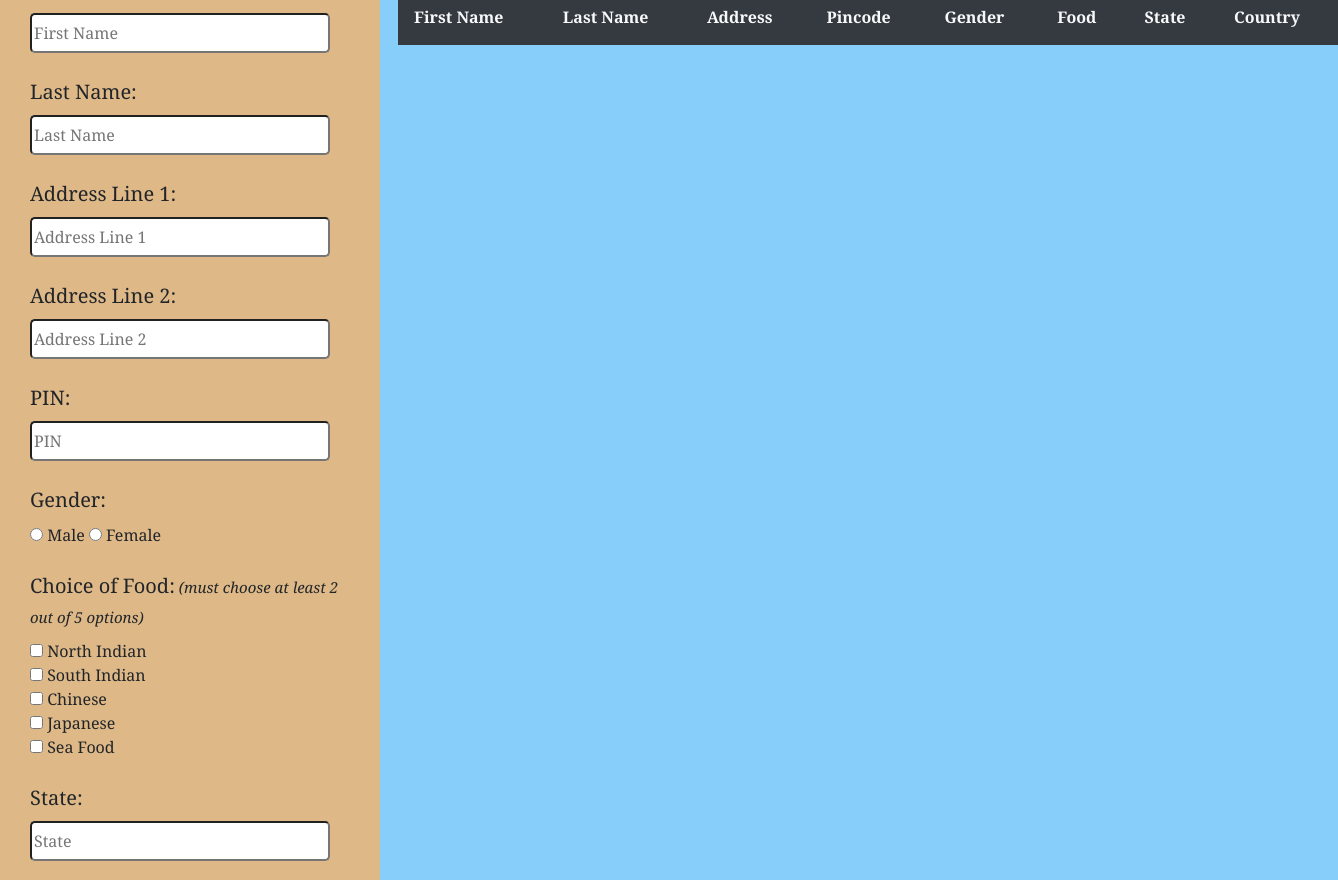
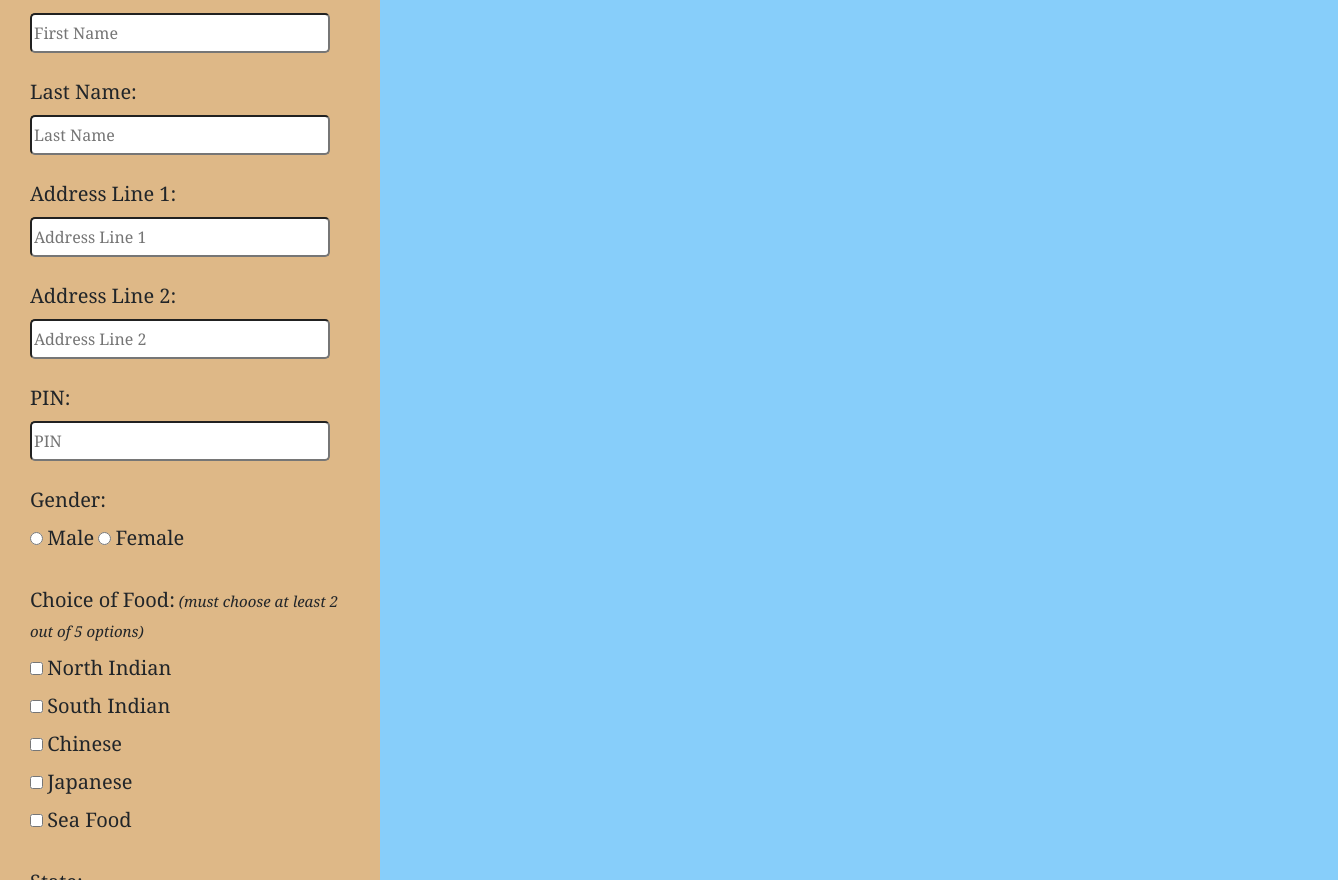
Before and after one commit to MManimekalai/HTML-Form, a plain HTML site: page index.html in a window 1280 px wide. Shown: the part 117-997 px from the top of the page, 1338 px wide, since content can reach past the window. Drawn offline with nearby package versions, Linux system fonts and the light colour scheme.

Commit message:
Update index.html

```diff
--- a/index.html
+++ b/index.html
@@ -1,6 +1,5 @@
 <!DOCTYPE html>
 <html lang="en">
-
 <head>
     <meta charset="UTF-8">
     <meta http-equiv="X-UA-Compatible" content="IE=edge">
@@ -10,49 +9,52 @@
         integrity="sha384-TX8t27EcRE3e/ihU7zmQxVncDAy5uIKz4rEkgIXeMed4M0jlfIDPvg6uqKI2xXr2" crossorigin="anonymous">
     <link rel="stylesheet" href="index.css">
 </head>
-
 <body>
     <div class="container">
         <div class="row">
-            <div class="col-sm-4 ">
-                <form>
+            <div class="col-sm-4">
+                <form id="myForm">
                     <h2 class="h3">FORM SUBMISSION:</h2>
                     <label for="fname">First Name:</label><br>
-                    <input type="text" name="fname" id="fname" placeholder="First Name"><br><br>
+                    <input type="text" name="fname" id="fname" placeholder="First Name" required><br><br>
 
                     <label for="lname">Last Name:</label><br>
-                    <input type="text" name="lname" id="lname" placeholder="Last Name"><br><br>
+                    <input type="text" name="lname" id="lname" placeholder="Last Name" required><br><br>
 
                     <label for="address1">Address Line 1:</label><br>
-                    <input type="text" name="address1" id="address1" placeholder="Address Line 1"><br><br>
+                    <input type="text" name="address1" id="address1" placeholder="Address Line 1" required><br><br>
 
                     <label for="address2">Address Line 2:</label><br>
-                    <input type="text" name="address2" id="address2" placeholder="Address Line 2"><br><br>
+                    <input type="text" name="address2" id="address2" placeholder="Address Line 2" required><br><br>
 
                     <label for="pin">PIN:</label><br>
-                    <input type="number" name="pin" id="pin" placeholder="PIN"><br><br>
+                    <input type="number" name="pin" id="pin" placeholder="PIN" required><br><br>
 
                     <label for="gender">Gender:</label><br>
-                    <input type="radio" name="gender" id="gender" value="Male"> Male
-                    <input type="radio" name="gender" id="gender" value="Female"> Female <br><br>
+                    <div>
+                        <input type="radio" name="gender" id="male" value="Male" required> <label for="male">Male</label>
+                        <input type="radio" name="gender" id="female" value="Female" required> <label for="female">Female</label>
+                    </div><br>
 
                     <label for="food">Choice of Food:<span style="font-weight: lighter;"> (must choose at least 2 out of 5 options)</span></label>
-                    <input type="checkbox" name="food" id="food" value="North Indian"> North Indian <br>
-                    <input type="checkbox" name="food" id="food" value="South Indian"> South Indian <br>
-                    <input type="checkbox" name="food" id="food" value="Chinese"> Chinese <br>
-                    <input type="checkbox" name="food" id="food" value="Japanese"> Japanese <br>
-                    <input type="checkbox" name="food" id="food" value="Sea Food"> Sea Food <br><br>
+                    <div>
+                        <input type="checkbox" name="food" id="food1" value="North Indian"> <label for="food1">North Indian</label> <br>
+                        <input type="checkbox" name="food" id="food2" value="South Indian"> <label for="food2">South Indian</label> <br>
+                        <input type="checkbox" name="food" id="food3" value="Chinese"> <label for="food3">Chinese</label> <br>
+                        <input type="checkbox" name="food" id="food4" value="Japanese"> <label for="food4">Japanese</label> <br>
+                        <input type="checkbox" name="food" id="food5" value="Sea Food"> <label for="food5">Sea Food</label> <br>
+                    </div><br>
 
                     <label for="state">State:</label><br>
-                    <input type="text" name="state" id="state" placeholder="State"><br><br>
+                    <input type="text" name="state" id="state" placeholder="State" required><br><br>
 
                     <label for="country">Country:</label><br>
-                    <input type="text" name="country" id="country" placeholder="Country"><br><br>
+                    <input type="text" name="country" id="country" placeholder="Country" required><br><br>
 
                     <button type="submit" id="submit" class="btn btn-dark">Submit</button>
                 </form>
             </div>
-            <div class="col-sm-8 col-md-8 col-lg-8 ">
+            <div class="col-sm-8 col-md-8 col-lg-8" id="right-panel" style="display: none;">
                 <h1 class="h1">Temporary Database</h1>
                 <table>
                     <thead class="bg-dark text-light">
@@ -67,14 +69,11 @@
                             <th>Country</th>
                         </tr>
                     </thead>
-                    <tbody class="tbody" id="tbody">
-
-                    </tbody>
+                    <tbody id="tbody"></tbody>
                 </table>
             </div>
         </div>
     </div>
     <script src="script.js"></script>
 </body>
-
 </html>
```
